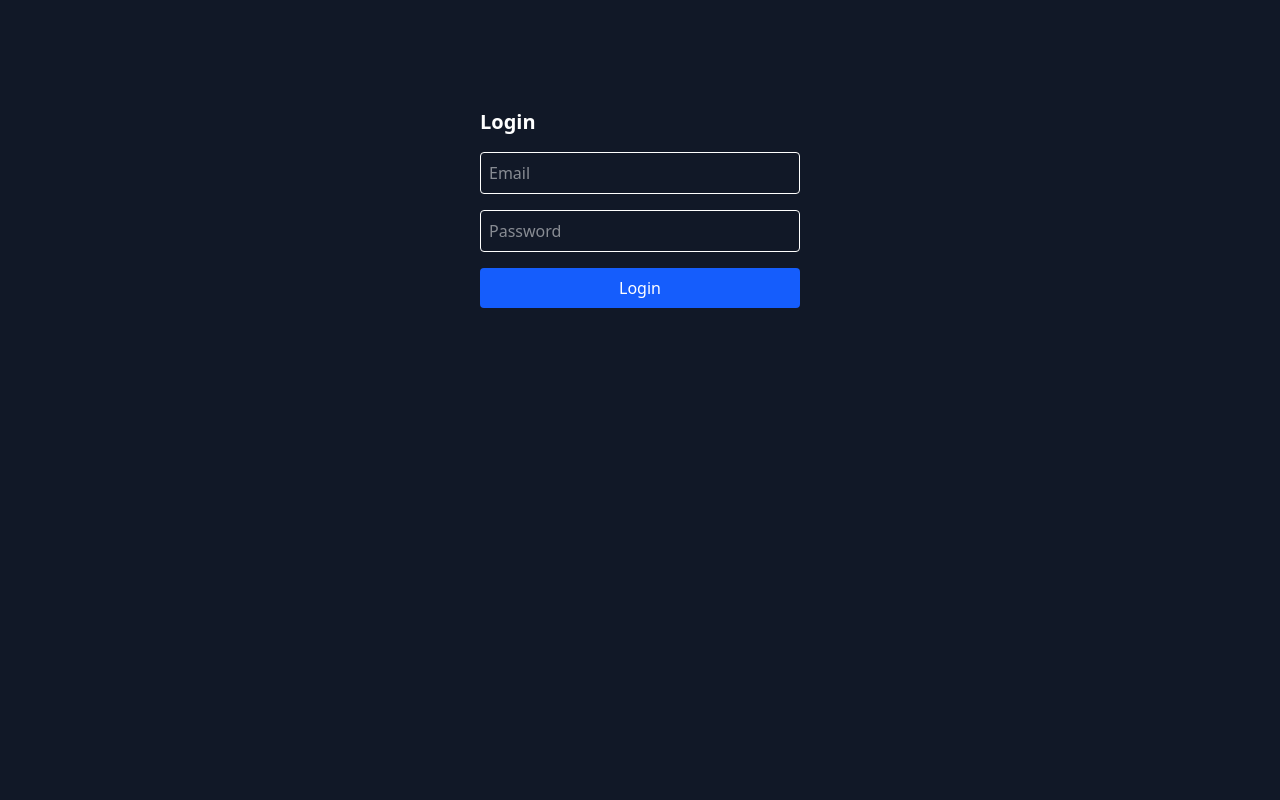
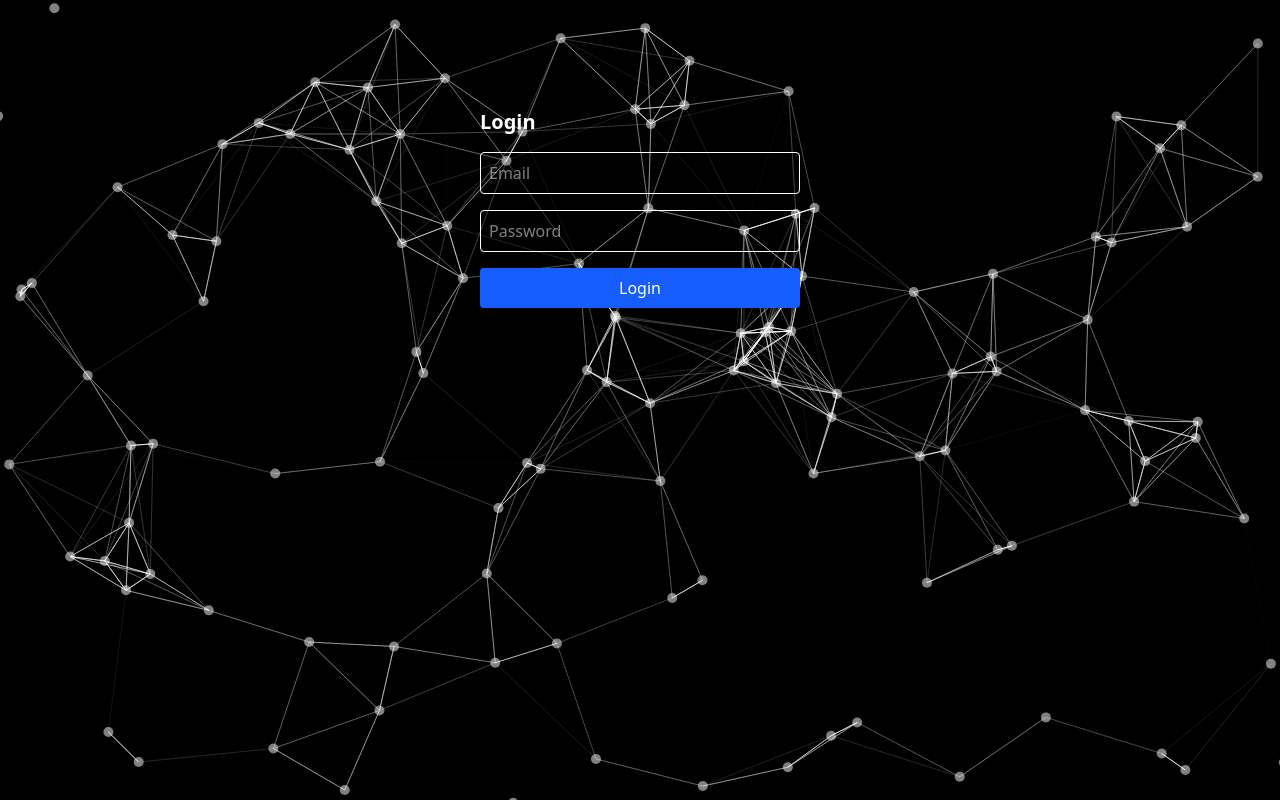
Before and after one commit to Abdelrahman-ali-ahmed/portoflio-dashboard, a React (Vite) app: page / in a window 1280 px wide. Built offline with nearby package versions, Linux system fonts and the light colour scheme.

Commit message:
12/9/2025

```diff
--- a/package.json
+++ b/package.json
@@ -11,6 +11,8 @@
   },
   "dependencies": {
     "@reduxjs/toolkit": "^2.8.2",
+    "@tsparticles/react": "^3.0.0",
+    "@tsparticles/slim": "^3.9.1",
     "axios": "^1.11.0",
     "firebase": "^12.0.0",
     "framer-motion": "^12.23.12",
--- a/src/App.tsx
+++ b/src/App.tsx
@@ -15,6 +15,7 @@ import EditData from './page/Data/page/Edit/EditData'
 
 function App() {
   return (
+
     <Routes>
       <Route path="/" element={<MainLayout />}>
         <Route index element={<Login />} />
--- a/src/Layout/MainLayout.tsx
+++ b/src/Layout/MainLayout.tsx
@@ -2,6 +2,7 @@ import { Outlet } from 'react-router-dom'
 import SideBar from '../component/SideBarComponent/SideBar'
 import { useSelector } from 'react-redux';
 import type { RootState } from '../redux/store';
+import NetworkAnimation from '../component/Networkgraph';
 
 
 export default function MainLayout() {
@@ -11,8 +12,11 @@ const login = useSelector((state: RootState) => state.login.value);
   return (
     <div className="flex min-h-screen">
       <SideBar />
-      <div className={`flex-1 p-7  ${isDark?"bg-[#111827] text-white":"bg-white text-blue-500 "} ${login?open?"ml-70":"ml-20":"" } duration-300`}>
-        <Outlet />
+      <div className={`flex-1 p-7 relative ${isDark?"bg-[#000] text-white":"bg-white text-blue-500 "} ${login?open?"ml-70":"ml-20":"" } duration-300`}>
+        <NetworkAnimation />
+        <div className="relative z-10">
+          <Outlet />
+        </div>
       </div>
     </div>
   )
--- /dev/null
+++ b/src/component/Networkgraph/index.tsx
@@ -0,0 +1,54 @@
+import Particles, { initParticlesEngine } from "@tsparticles/react";
+import { useEffect, useState } from "react";
+import { loadSlim } from "@tsparticles/slim"; // load the slim package
+import type { RootState } from "../../redux/store";
+import { useSelector } from "react-redux";
+
+export default function NetworkAnimation() {
+  const [init, setInit] = useState(false);
+  const isDark = useSelector((state: RootState) => state.dark.value);
+  useEffect(() => {
+    initParticlesEngine(async (engine) => {
+      await loadSlim(engine); // load only slim features
+    }).then(() => {
+      setInit(true);
+    });
+  }, []);
+
+  if (!init) return null;
+
+  return (
+   <Particles
+  id="tsparticles"
+  className="absolute inset-0 z-0"   // fills container & behind content
+  options={{
+    background: { color: "transparent" },
+    particles: {
+      number: { value: 120 },
+      color: { value:isDark? "#fff" : "#000" },
+      links: {
+        enable: true,
+        color: isDark? "#fff" : "#000",
+        distance: 150,
+        opacity: 0.8,
+        width: 1,
+      },
+      move: { enable: true, speed: 2 },
+      size: { value: 5 },
+      opacity: { value: 0.5 },
+    },
+    interactivity: {
+      events: {
+        onHover: { enable: true, mode: "repulse" },
+        onClick: { enable: true, mode: "push" },
+      },
+      modes: {
+        repulse: { distance: 100 },
+        push: { quantity: 4 },
+      },
+    },
+  }}
+/>
+
+  );
+}
--- a/src/page/Home/index.tsx
+++ b/src/page/Home/index.tsx
@@ -11,18 +11,18 @@ if(loading)
   return <div className="w-full h-screen flex justify-center items-center "><Loading/> </div> ;
 }
   return (
-    <div className={`p-4 min-h-screen ${isDark ? "bg-gray-900 text-white" : "bg-white text-black"} duration-300`}>
-      <h1 className={`text-3xl font-bold mb-6 ${isDark ? "text-blue-400" : "text-blue-600"}`}>
+    <div className={`p-4 min-h-screen bg-transparent ${isDark ? " text-white" : " text-black"} duration-300`}>
+      <h1 className={`text-3xl font-bold mb-6 ${isDark ? "text-white" : "text-black"}`}>
         Home Page
       </h1>
 
-      <div className={`p-4 rounded ${isDark ? "bg-gray-800" : "bg-gray-100"}`}>
-        <p>This should appear as first thing in landing page</p>
+      <div className={`p-4 rounded bg-transparent`}>
+        <p className={`${isDark ? "text-white" : "text-gray-800"}`}>This should appear as first thing in landing page</p>
       </div>
 
-      <form onSubmit={handleSubmit} className="space-y-6 mt-6">
-        <div>
-          <label htmlFor="title-eng" className={`block mb-2 text-sm font-medium ${isDark ? "text-white" : "text-blue-600"}`}>
+      <form onSubmit={handleSubmit} className={`space-y-6 mt-6 i${isDark ? "text-white" : "text-black"}`}>
+        <div className={`${isDark ? "text-white" : "text-black"}`}>
+          <label htmlFor="title-eng" className={`block mb-2 text-sm font-medium ${isDark ? "text-white" : "text-black"}`}>
             Title (English)
           </label>
           <input
@@ -30,15 +30,16 @@ if(loading)
             type="text"
             value={title.eng}
             onChange={(e) => handleTitleChange("eng", e.target.value)}
-            className="block w-full p-2 text-sm text-gray-900 bg-gray-50 border border-gray-300
-              rounded-lg focus:ring-blue-500 focus:border-blue-500
-              dark:bg-gray-700 dark:border-gray-600 dark:placeholder-gray-400
-              dark:text-white dark:focus:ring-blue-500 dark:focus:border-blue-500"
+            className={`block w-full p-2 text-sm border rounded-lg focus:ring-blue-500 focus:border-blue-500
+              ${isDark
+                ? "bg-white/10 border-gray-600 placeholder-gray-400 text-white"
+                : "bg-white/50 border-gray-300 text-gray-900 placeholder-gray-500"
+              }`}
             placeholder="Enter English title"
           />
         </div>
         <div>
-          <label htmlFor="title-ar" className={`block mb-2 text-sm font-medium ${isDark ? "text-white" : "text-blue-600"}`}>
+          <label htmlFor="title-ar" className={`block mb-2 text-sm font-medium ${isDark ? "text-white" : "text-black"}`}>
             Title (Arabic)
           </label>
           <input
@@ -47,15 +48,16 @@ if(loading)
             dir="rtl"
             value={title.ar}
             onChange={(e) => handleTitleChange("ar", e.target.value)}
-            className="block w-full p-2 text-sm text-gray-900 bg-gray-50 border border-gray-300
-              rounded-lg focus:ring-blue-500 focus:border-blue-500
-              dark:bg-gray-700 dark:border-gray-600 dark:placeholder-gray-400
-              dark:text-white dark:focus:ring-blue-500 dark:focus:border-blue-500"
+            className={`block w-full p-2 text-sm border rounded-lg focus:ring-blue-500 focus:border-blue-500
+              ${isDark
+                ? "bg-white/10 border-gray-600 placeholder-gray-400 text-white"
+                : "bg-white/50 border-gray-300 text-gray-900 placeholder-gray-500"
+              }`}
             placeholder="أدخل العنوان بالعربية"
           />
         </div>
         <div>
-          <label htmlFor="message-eng" className={`block mb-2 text-sm font-medium ${isDark ? "text-white" : "text-blue-600"}`}>
+          <label htmlFor="message-eng" className={`block mb-2 text-sm font-medium ${isDark ? "text-white" : "text-black"}`}>
             Message (English)
           </label>
           <textarea
@@ -63,17 +65,18 @@ if(loading)
             rows={4}
             value={contentHome.eng}
             onChange={(e) => handleContentChange("eng", e.target.value)}
-            className="block w-full p-2.5 text-sm text-gray-900 bg-gray-50 border border-gray-300
-              rounded-lg focus:ring-blue-500 focus:border-blue-500
-              dark:bg-gray-700 dark:border-gray-600 dark:placeholder-gray-400
-              dark:text-white dark:focus:ring-blue-500 dark:focus:border-blue-500"
+            className={`block w-full p-2.5 text-sm border rounded-lg focus:ring-blue-500 focus:border-blue-500
+              ${isDark
+                ? "bg-white/10 border-gray-600 placeholder-gray-400 text-white"
+                : "bg-white/50 border-gray-300 text-gray-900 placeholder-gray-500"
+              }`}
             placeholder="Write your message in English"
           />
         </div>
 
         {/* Message Arabic */}
         <div>
-          <label htmlFor="message-ar" className={`block mb-2 text-sm font-medium ${isDark ? "text-white" : "text-blue-600"}`}>
+          <label htmlFor="message-ar" className={`block mb-2 text-sm font-medium ${isDark ? "text-white" : "text-black"}`}>
             Message (Arabic)
           </label>
           <textarea
@@ -82,16 +85,21 @@ if(loading)
             rows={4}
             value={contentHome.ar}
             onChange={(e) => handleContentChange("ar", e.target.value)}
-            className="block w-full p-2.5 text-sm text-gray-900 bg-gray-50 border border-gray-300
-              rounded-lg focus:ring-blue-500 focus:border-blue-500
-              dark:bg-gray-700 dark:border-gray-600 dark:placeholder-gray-400
-              dark:text-white dark:focus:ring-blue-500 dark:focus:border-blue-500"
+            className={`block w-full p-2.5 text-sm border rounded-lg focus:ring-blue-500 focus:border-blue-500
+              ${isDark
+                ? "bg-white/10 border-gray-600 placeholder-gray-400 text-white"
+                : "bg-white/50 border-gray-300 text-gray-900 placeholder-gray-500"
+              }`}
             placeholder="اكتب رسالتك بالعربية"
           />
         </div>
         <button
           type="submit"
-          className="px-4 py-2 bg-blue-500 text-white rounded hover:bg-blue-600"
+          className={`px-4 py-2 rounded transition-colors duration-200 ${
+            isDark
+              ? "bg-white text-black hover:bg-blue-500  font-bold "
+              : "bg-black text-white hover:bg-blue-600 font-bold"
+          }`}
         >
           Submit
         </button>
```
Also changed, not shown: 1 other file (tests, documents, lock files or other folders).
